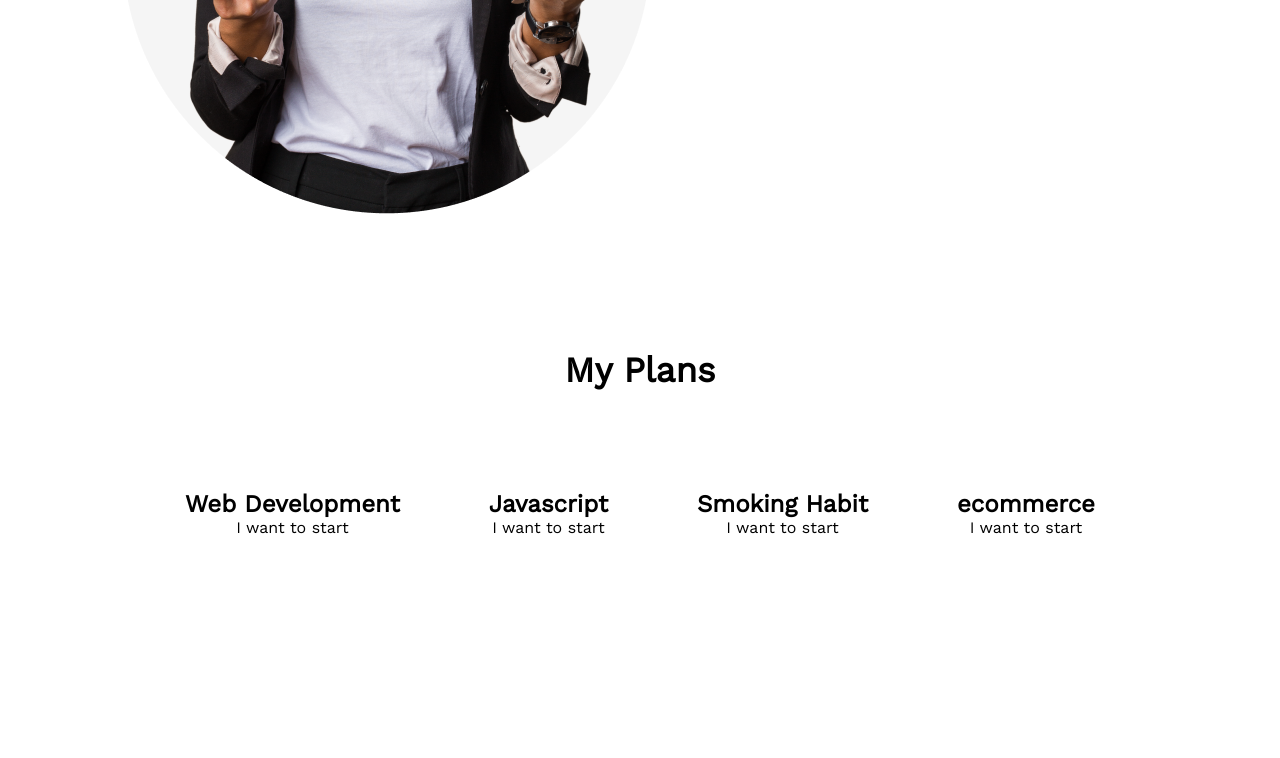
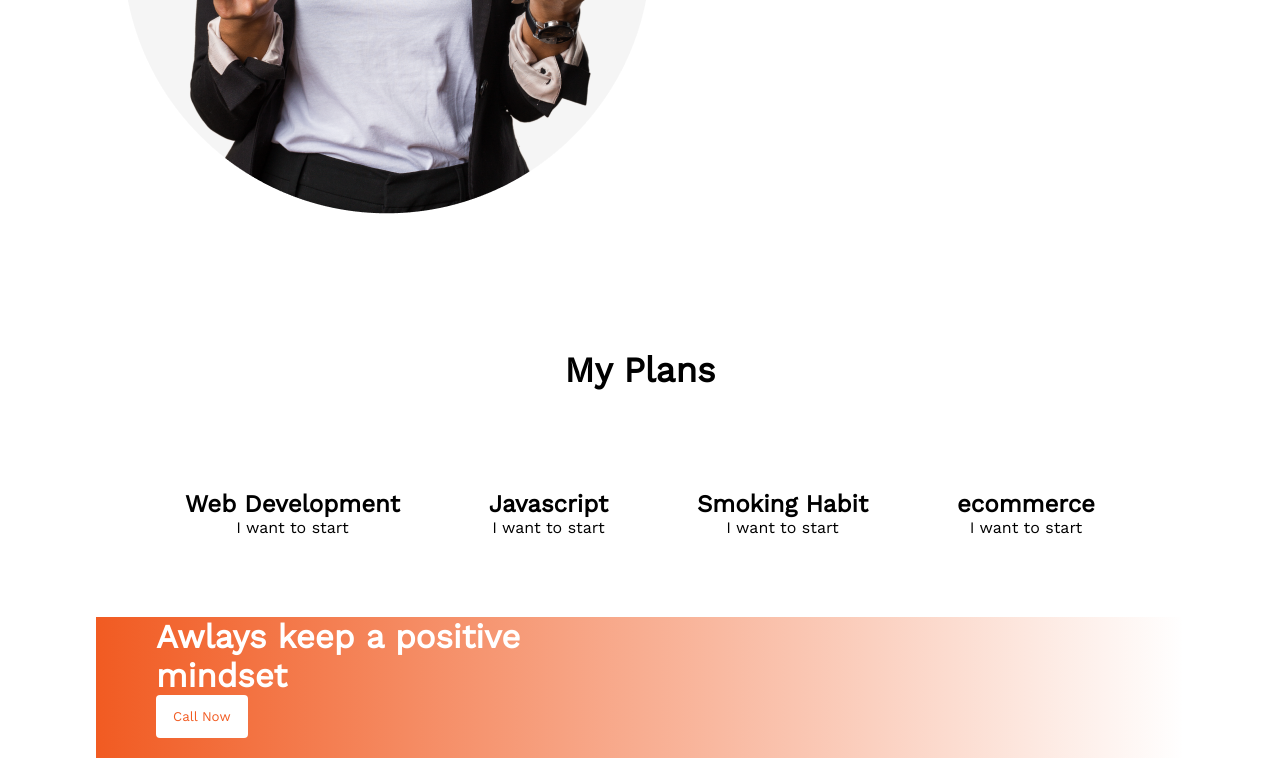
Before and after one commit to asifiqbalsagor/plans-of-new-year, a plain HTML site: page index.html in a window 1280 px wide. Shown: the part 937-1695 px from the top of the page. Before the commit the page ends 1554 px from the top, so only its background shows below. Drawn offline with nearby package versions, Linux system fonts and the light colour scheme.

Commit message:
positive mindset section added

```diff
--- a/index.html
+++ b/index.html
@@ -72,6 +72,14 @@
           </div>
       </section>
       <!-- My plans section end -->
+      <!-- positive mindset section start -->
+      <section id="CollNow_Wrapper">
+          <div class="CallNow_text">
+              <h1>Awlays keep a positive <br> mindset</h1>
+              <button class="CallNow_btn">Call Now</button>
+          </div>
+      </section>
+      <!-- positive mindset section end -->
 
 </body>
 
```
